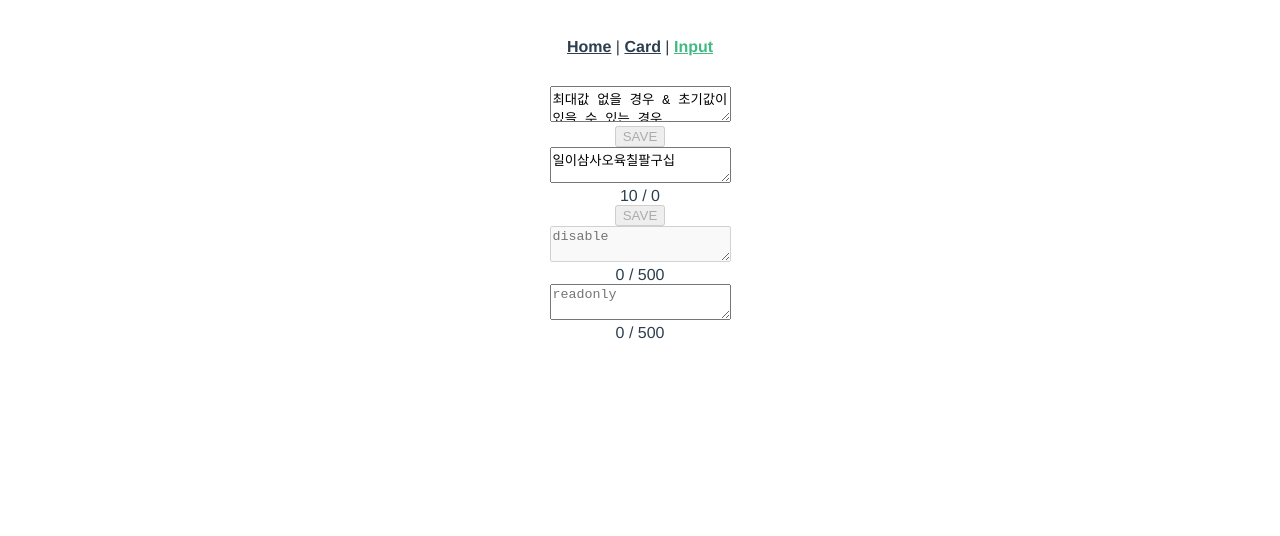
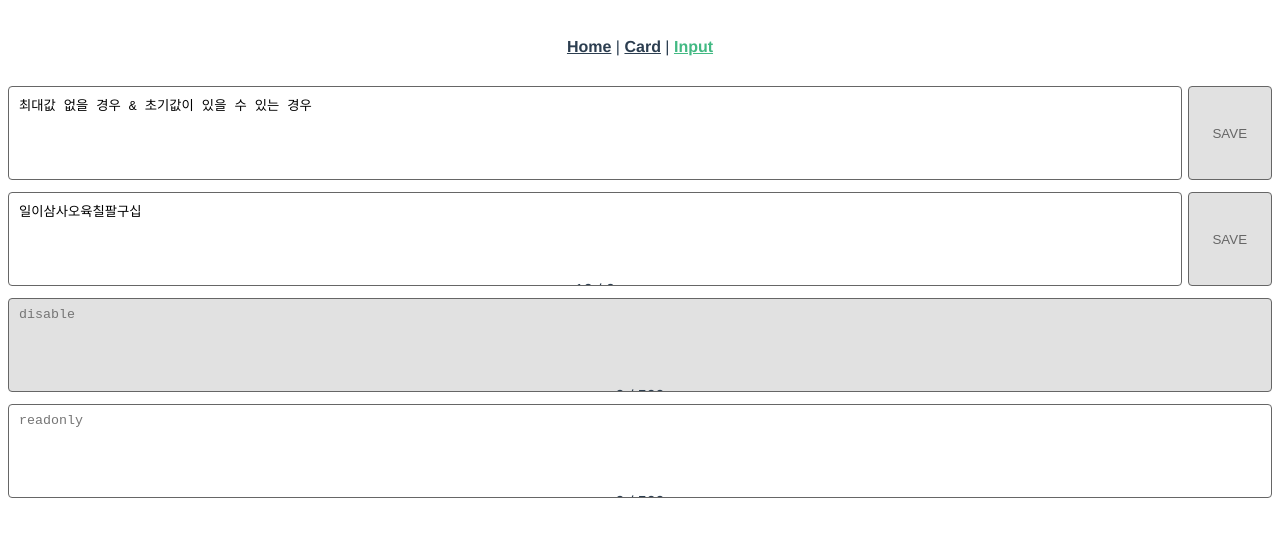
Before and after one commit to eunjin0212/homework, a Vue app: page /inputs in a window 1280 px wide. Shown: the top 536 px of the page. Built offline with nearby package versions, Linux system fonts and the light colour scheme.

Commit message:
💄 Add Input style
입력 컴포넌트 스타일 변경

```diff
--- a/src/components/Input.vue
+++ b/src/components/Input.vue
@@ -1,6 +1,12 @@
 <template>
-  <div class="input-compoent">
-    <div class="input-wrapper">
+  <div class="input-compoent flex">
+    <div
+      :class="[
+        { 'bg-grey_05': disabled },
+        !isDisabled ? 'border-all-positive' : 'border-all-grey_02'
+      ]"
+      class="input-wrapper"
+    >
       <textarea
         :value="inputContent"
         type="text"
@@ -10,12 +16,16 @@
         :readonly="readonly"
         :placeholder="placeholder"
         @input="handleChange"
-        />
+      />
       <div v-if="maxlength">
         {{ count }} / <span>{{ maxlength - count }}</span>
       </div>
     </div>
     <button
+      :class="!isDisabled
+        ? 'border-all-positive text-positive bg-white'
+        : 'border-all-grey_02 text-grey_02 bg-grey_05'
+      "
       type="button"
       v-if="!disabled && !readonly"
       @click="() => $emit('handleClick', inputContent)"
@@ -78,4 +88,33 @@ export default defineComponent({
 });
 </script>
 
-<style lang="scss"></style>
+<style lang="scss">
+@import '@/css/extends.scss';
+@import '@/css/variables.scss';
+
+.input-compoent {
+  .input-wrapper {
+    width: 100%;
+    height: $size94;
+    overflow: hidden;
+    border-radius: $size4;
+    padding: $size8 $size10;
+    > textarea {
+      border: none;
+      height: 100%;
+      resize: none;
+      width: 100%;
+      padding: 0;
+      background-color: transparent;
+      &:focus, &:focus-visible {
+        outline: none;
+      }
+    }
+  }
+  > button {
+    border-radius: $size4;
+    width: $size90;
+    margin-left: $size6;
+  }
+}
+</style>
--- a/src/css/variables.scss
+++ b/src/css/variables.scss
@@ -6,6 +6,8 @@ $size10: 0.625rem;
 $size12: 0.75rem;
 $size15: 0.938rem;
 $size42: 2.625rem;
+$size90: 5.625rem;
+$size94: 5.875rem;
 $size180: 11.25rem;
 $size216: 13.5rem;
 $size360: 22.5rem;
--- a/src/views/InputView.vue
+++ b/src/views/InputView.vue
@@ -1,8 +1,10 @@
 <template>
-  <Input v-model="inputItem" />
-  <Input v-model="inputMaxlengthItem" :maxlength="10" @handleClick="handleClick" />
-  <Input v-model="inputDisableItem" :maxlength="500" disabled placeholder="disable" />
-  <Input v-model="inputReadonlyItem" :maxlength="500" readonly placeholder="readonly" />
+  <div class="inputs flex flex-column">
+    <Input v-model="inputItem" />
+    <Input v-model="inputMaxlengthItem" :maxlength="10" @handleClick="handleClick" />
+    <Input v-model="inputDisableItem" :maxlength="500" disabled placeholder="disable" />
+    <Input v-model="inputReadonlyItem" :maxlength="500" readonly placeholder="readonly" />
+  </div>
 </template>
 
 <script lang="ts">
@@ -33,4 +35,12 @@ export default defineComponent({
 });
 </script>
 
-<style lang="scss" scoped></style>
+<style lang="scss">
+@import '@/css/variables.scss';
+
+.inputs {
+  > .input-compoent {
+    margin-bottom: $size12;
+  }
+}
+</style>
```
